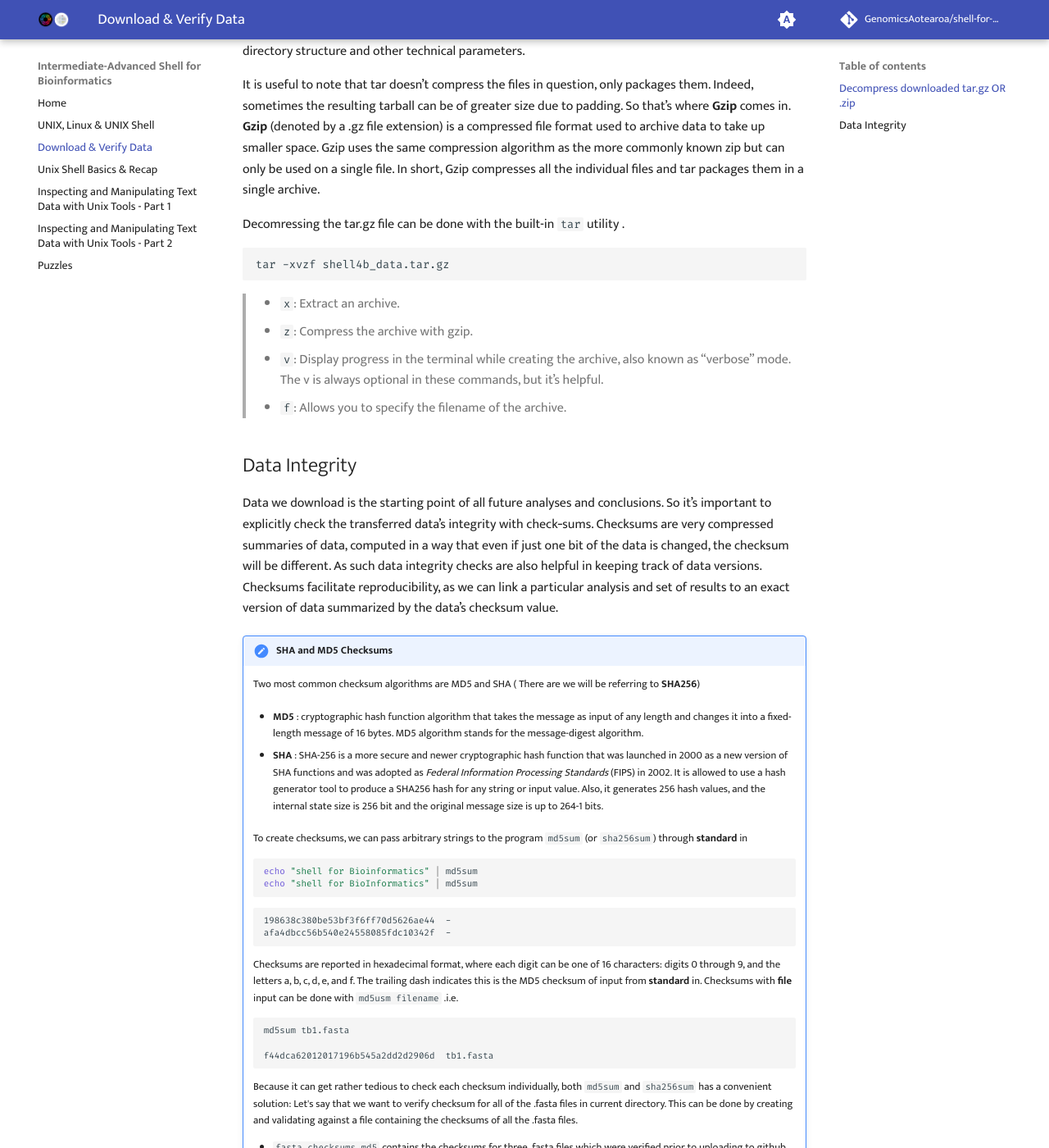
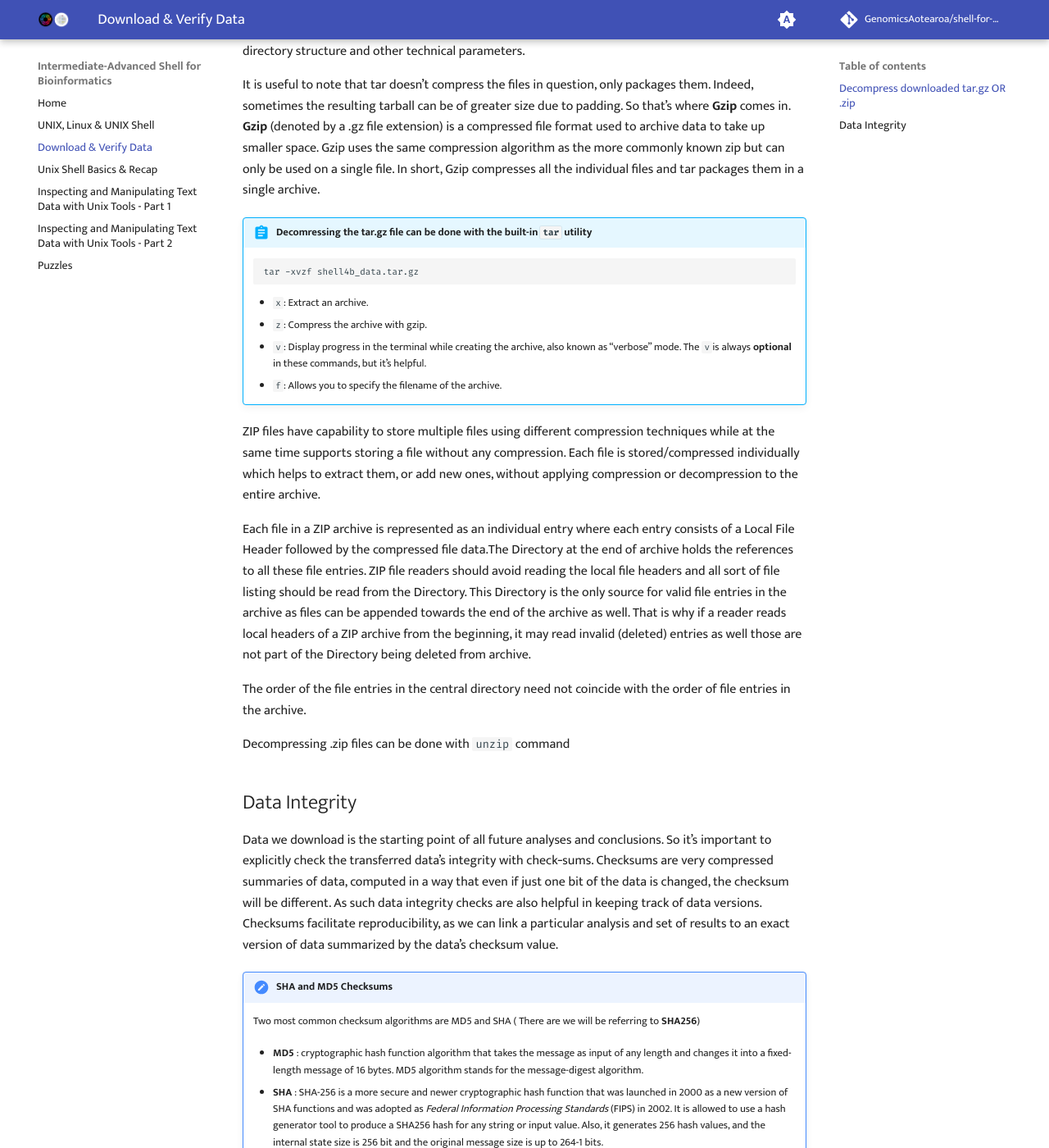
Before and after one commit to GenomicsAotearoa/shell-for-bioinformatics, an MkDocs documentation site: the page built from docs/1_download_data.md, in a window 1280 px wide and 1400 px high, scrolled down 763 px. Shown: the whole window at 82% size. Built offline with MkDocs 1.6.1 and Material for MkDocs 9.7.7, drawn with Linux system fonts in a browser that asks for light colours; comment, search, counter and statistics services are not loaded.

Commit message:
move tar example to an abstract box

````diff
--- a/docs/1_download_data.md
+++ b/docs/1_download_data.md
@@ -29,19 +29,26 @@ A **TAR.GZ** file is a combination of two different packaging algorithms. The fi
 
 It is useful to note that tar doesn’t compress the files in question, only packages them. Indeed, sometimes the resulting tarball can be of greater size due to padding. So that’s where **Gzip** comes in. **Gzip** (denoted by a .gz file extension) is a compressed file format used to archive data to take up smaller space. Gzip uses the same compression algorithm as the more commonly known zip but can only be used on a single file. In short, Gzip compresses all the individual files and tar packages them in a single archive.
 
-Decomressing the tar.gz file can be done  with the built-in `tar` utility .
+!!! abstract "Decomressing the tar.gz file can be done  with the built-in `tar` utility"
 
-```bash
+    ```bash
+    tar -xvzf shell4b_data.tar.gz
+    ```
 
-tar -xvzf shell4b_data.tar.gz
-```
-
-> - `x`: Extract an archive.
-> - `z`: Compress the archive with gzip.
-> - `v`: Display progress in the terminal while creating the archive, also known as “verbose” mode. The v is always optional in these commands, but it’s helpful.
- > - `f`: Allows you to specify the filename of the archive.
+    - `x`: Extract an archive.
+    - `z`: Compress the archive with gzip.
+    - `v`: Display progress in the terminal while creating the archive, also known as “verbose” mode. The `v`is always **optional** in these commands, but it’s helpful.
+    - `f`: Allows you to specify the filename of the archive.
 
 
+
+ZIP files have capability to store multiple files using different compression techniques while at the same time supports storing a file without any compression. Each file is stored/compressed individually which helps to extract them, or add new ones, without applying compression or decompression to the entire archive.
+
+Each file in a ZIP archive is represented as an individual entry where each entry consists of a Local File Header followed by the compressed file data.The Directory at the end of archive holds the references to all these file entries. ZIP file readers should avoid reading the local file headers and all sort of file listing should be read from the Directory. This Directory is the only source for valid file entries in the archive as files can be appended towards the end of the archive as well. That is why if a reader reads local headers of a ZIP archive from the beginning, it may read invalid (deleted) entries as well those are not part of the Directory being deleted from archive.
+
+The order of the file entries in the central directory need not coincide with the order of file entries in the archive.
+
+Decompressing .zip files can be done with `unzip` command
 
 ## Data Integrity
 
````
